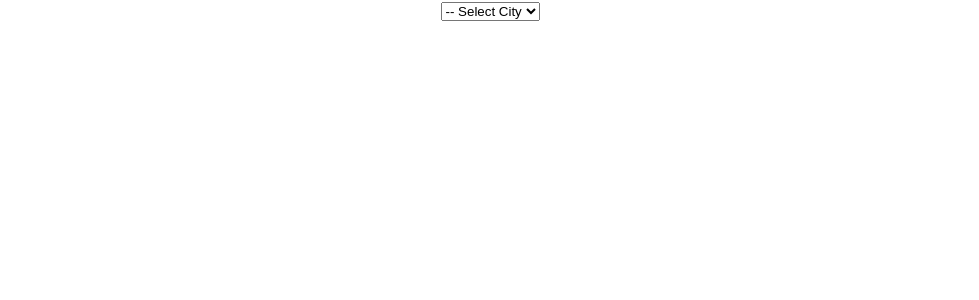
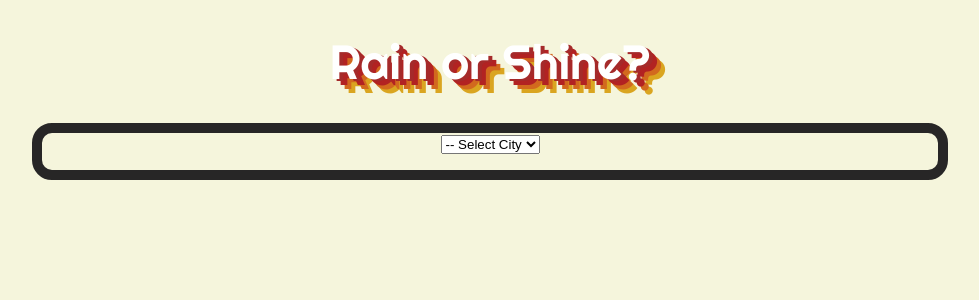
Before and after one commit to naominpn/rainorshine, a React (Create React App) app: page / in a window 1280 px wide. Shown: the top 300 px of the page, without its empty margins (150-1129 px from the left). Built offline with nearby package versions, Linux system fonts and the light colour scheme.

Commit message:
cleaned up; seperated into react components

```diff
--- a/src/App.css
+++ b/src/App.css
@@ -1,3 +1,6 @@
+@import url('https://fonts.googleapis.com/css2?family=Righteous&display=swap');
+
+
 .App {
   text-align: center;
 }
@@ -36,3 +39,24 @@
     transform: rotate(360deg);
   }
 }
+
+
+.Header{
+  font-family: 'Righteous', cursive;
+  font-size: 3em;
+  font-weight: normal;
+  color: white;
+  text-shadow: 4px 2px brown, 8px 6px 0px firebrick, 12px 10px 0px chocolate, 16px 14px 0px goldenrod ;
+}
+
+body{
+  background-color: beige;
+}
+
+.Main{
+  border: solid 10px rgb(39, 38, 38);
+  border-radius: 20px;
+  width: 70%;
+  margin: auto;
+
+}
--- a/src/App.js
+++ b/src/App.js
@@ -1,74 +1,19 @@
-import { useContext } from 'react'
-import { WeatherContext } from './WeatherContext';
-
 import './App.css';
-// import LocationSelect from './LocationSelect.js'
-// import CurrrentWeather from './CurrentWeather.js';
+import Header from './Header.js'
+import LocationSelect from './LocationSelect';
+import CurrrentWeather from './CurrentWeather';
+import WeekWeather from './WeekWeather';
 
 
 function App() {
-  const {
-    cityWeatherForecast,
-    handleChange
-  } = useContext(WeatherContext)
-
-  const toDate = (dt, timeZone) => {
-    const options = { timeZone: timeZone, weekday: "long", year: 'numeric', month: 'long', day: 'numeric' }
-    return new Date(dt*1000).toLocaleString('en-AU', options)
-  }
-
-  const toCelcius = (tempK) => {
-    return (tempK - 273.15).toFixed(2)
-  }
-
   return (
     <div className="App">
-        {/* <Heading /> */}
-        <div className='location-select'>
-            <select onChange={handleChange} name="" id="">
-                <option value="">-- Select City</option>
-                <option value="sydney">Sydney</option>
-                <option value="tokyo">Tokyo</option>
-                <option value="los angeles">Los Angeles </option>
-                <option value="london">London</option>
-                <option value="paris">Paris</option>
-            </select>
-        </div>
-
-
-        <div className="current-weather">
-          {
-            cityWeatherForecast.length === 0
-            ? <p></p>
-            : <div>
-                <h1>Today</h1>
-                <p>{toDate(cityWeatherForecast[0].current.dt, cityWeatherForecast[0].timezone)}</p>
-                <p>{cityWeatherForecast[0].current.weather[0].main}</p>
-                <p>{toCelcius(cityWeatherForecast[0].current.temp)} °C</p>
-              </div>
-          }
-        </div>
-
-
-        <div className="week-weather">
-          {
-            cityWeatherForecast.length === 0
-            ? <p></p>
-            : <div className="days-weather">
-                <h1>7 day forecast</h1>
-
-                  {cityWeatherForecast[0].daily.slice(1).map( (day, idx) =>
-                    <div key={idx}>
-                      <p>{toDate(day.dt, cityWeatherForecast[0].timezone)}</p>
-                      <p>{day.weather[0].main}</p>
-                      <p>{toCelcius(day.temp.day)}°C</p>
-                    </div>
-                    )
-                  }
-              </div>
-          }
-        </div>
-
+        <Header />
+        <div className="Main">
+          <LocationSelect/>
+          <CurrrentWeather/>
+          <WeekWeather/>
+          </div>
     </div>
   );
 }
--- a/src/CurrentWeather.js
+++ b/src/CurrentWeather.js
@@ -1,10 +1,22 @@
-// import { useState } from 'react'
+import { useContext } from 'react'
+import { WeatherContext} from './WeatherContext';
+import {toCelcius, toDate} from './conversionFunctions'
 
-// export default function CurrrentWeather() {
-//     // const [option, setOption] = useState('Sydney')
+export default function CurrrentWeather(props) {
+    const { cityWeatherForecast } = useContext(WeatherContext)
 
-//     const handleChange = e => {
-//         axios
-//             .get(``)
-//     }
-// }
+   return(
+   <div className="current-weather">
+       {
+       cityWeatherForecast.length === 0
+       ? <p></p>
+       : <div>
+           <h1>Today</h1>
+                <p>{toDate(cityWeatherForecast[0].current.dt, cityWeatherForecast[0].timezone)}</p>
+                <p>{cityWeatherForecast[0].current.weather[0].main}</p>
+                <p>{toCelcius(cityWeatherForecast[0].current.temp)} °C</p>
+        </div>
+        }
+    </div>
+   )
+}
--- /dev/null
+++ b/src/DayWeather.js
@@ -0,0 +1,15 @@
+import { useContext } from 'react'
+import { WeatherContext} from './WeatherContext';
+import {toCelcius, toDate} from './conversionFunctions'
+
+export default function DayWeather(props) {
+    const { cityWeatherForecast } = useContext(WeatherContext)
+
+   return(
+        <div className="day-weather" key={props.idx}>
+            <p>{toDate(props.day.dt, cityWeatherForecast[0].timezone)}</p>
+            <p>{props.day.weather[0].main}</p>
+            <p>{toCelcius(props.day.temp.day)}°C</p>
+        </div>
+    )
+}
--- /dev/null
+++ b/src/Header.js
@@ -0,0 +1,7 @@
+import './App.css';
+
+export default function Header() {
+    return (
+        <h1 className="Header">Rain or Shine?</h1>
+    )
+}
--- a/src/LocationSelect.js
+++ b/src/LocationSelect.js
@@ -1,12 +1,17 @@
+import { useContext } from 'react'
+import { WeatherContext} from './WeatherContext';
+
 export default function LocationSelect() {
+    const { handleChange } = useContext(WeatherContext)
     return(
         <div className='location-select'>
-            <select name="" id="">
-                <option value="">Sydney</option>
-                <option value="">Tokyo</option>
-                <option value="">Los Angeles </option>
-                <option value="">London</option>
-                <option value="">Paris</option>
+            <select onChange={handleChange}name="" id="">
+                <option value="">-- Select City</option>
+                <option value="sydney">Sydney</option>
+                <option value="tokyo">Tokyo</option>
+                <option value="los angeles">Los Angeles </option>
+                <option value="london">London</option>
+                <option value="paris">Paris</option>
             </select>
         </div>
     )
--- a/src/WeatherContext.js
+++ b/src/WeatherContext.js
@@ -13,7 +13,7 @@ export function WeatherProvider(props) {
           axios
               .get(`https://api.openweathermap.org/data/2.5/onecall?lat=${data[location].lat}&lon=${data[location].lon}&exclude=hourly,minutely&appid=8404fc7b2bbd4a1a4d6a797d61b3cbb0`)
               .then(res => {
-                console.log(res.data)
+                // console.log(res.data)
                 setCityWeatherForecast([res.data])
               })
         } else {
--- /dev/null
+++ b/src/WeekWeather.js
@@ -0,0 +1,22 @@
+import { useContext } from 'react'
+import { WeatherContext} from './WeatherContext';
+import DayWeather from './DayWeather';
+
+export default function WeekWeather () {
+    const { cityWeatherForecast } = useContext(WeatherContext)
+
+    return(
+        <div className="week-weather">
+            {
+            cityWeatherForecast.length === 0
+            ? <p></p>
+            : <section>
+            <h1>7 day forecast</h1>
+            {cityWeatherForecast[0].daily.slice(1).map( (day, idx) =>
+                <DayWeather day={day} key={idx} />
+            )}
+            </section>
+            }
+        </div>
+  )
+}
--- /dev/null
+++ b/src/conversionFunctions.js
@@ -0,0 +1,10 @@
+const toDate = (dt, timeZone) => {
+    const options = { timeZone: timeZone, weekday: "long", year: 'numeric', month: 'long', day: 'numeric' }
+    return new Date(dt*1000).toLocaleString('en-AU', options)
+}
+
+const toCelcius = (tempK) => {
+    return (tempK - 273.15).toFixed(2)
+}
+
+export {toDate, toCelcius}
```
